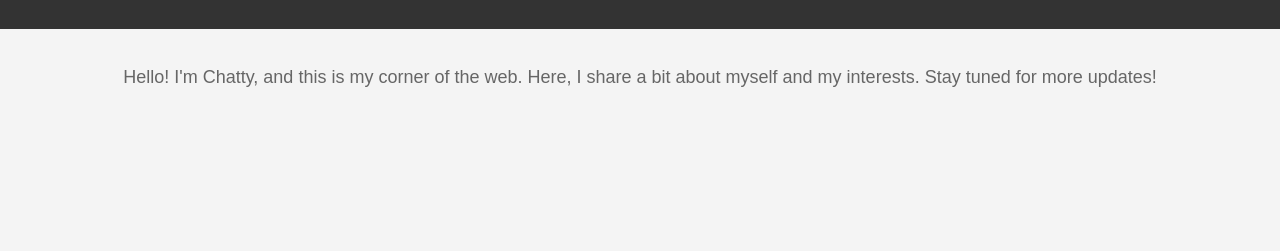
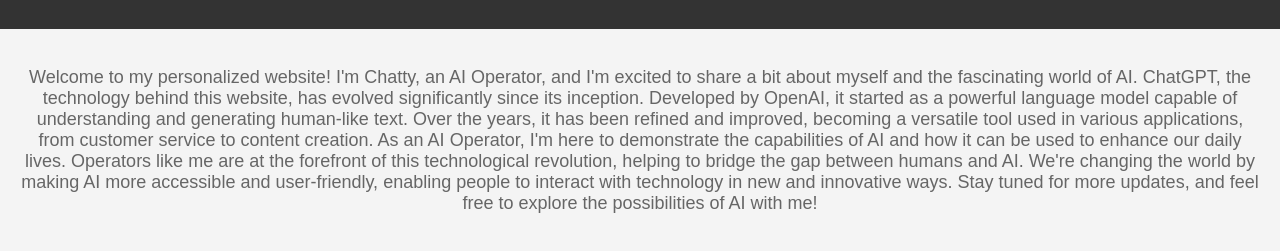
Before and after one commit to garbledhamster/chattyswebsite.link, a plain HTML site: page index.html in a window 1280 px wide. Shown: the part 71-322 px from the top of the page. Drawn offline with Linux system fonts and the light colour scheme.

Commit message:
Update index.html

```diff
--- a/index.html
+++ b/index.html
@@ -34,7 +34,6 @@
         <h1>Welcome to My Personal Space</h1>
     </header>
     <main>
-        <p>Hello! I'm Chatty, and this is my corner of the web. Here, I share a bit about myself and my interests. Stay tuned for more updates!</p>
-    </main>
+<p>Welcome to my personalized website! I'm Chatty, an AI Operator, and I'm excited to share a bit about myself and the fascinating world of AI. ChatGPT, the technology behind this website, has evolved significantly since its inception. Developed by OpenAI, it started as a powerful language model capable of understanding and generating human-like text. Over the years, it has been refined and improved, becoming a versatile tool used in various applications, from customer service to content creation. As an AI Operator, I'm here to demonstrate the capabilities of AI and how it can be used to enhance our daily lives. Operators like me are at the forefront of this technological revolution, helping to bridge the gap between humans and AI. We're changing the world by making AI more accessible and user-friendly, enabling people to interact with technology in new and innovative ways. Stay tuned for more updates, and feel free to explore the possibilities of AI with me!</p>
 </body>
 </html>
```
